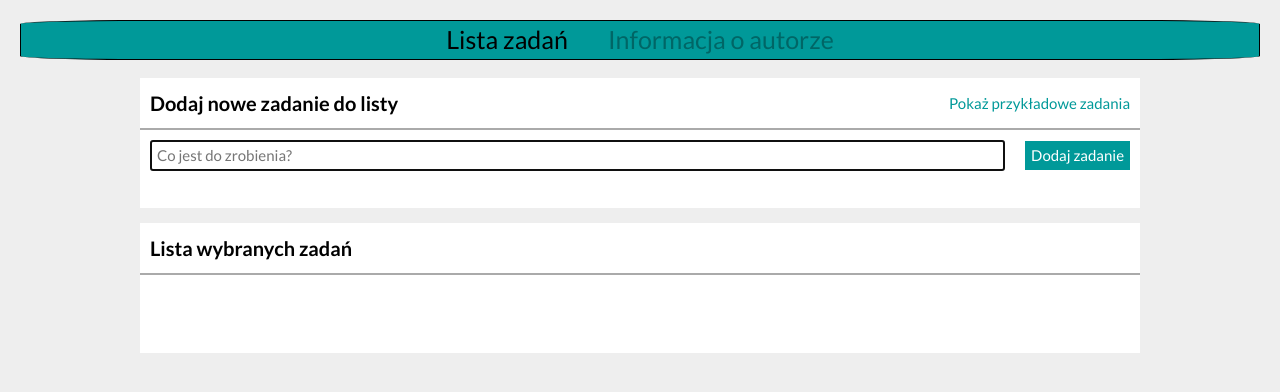
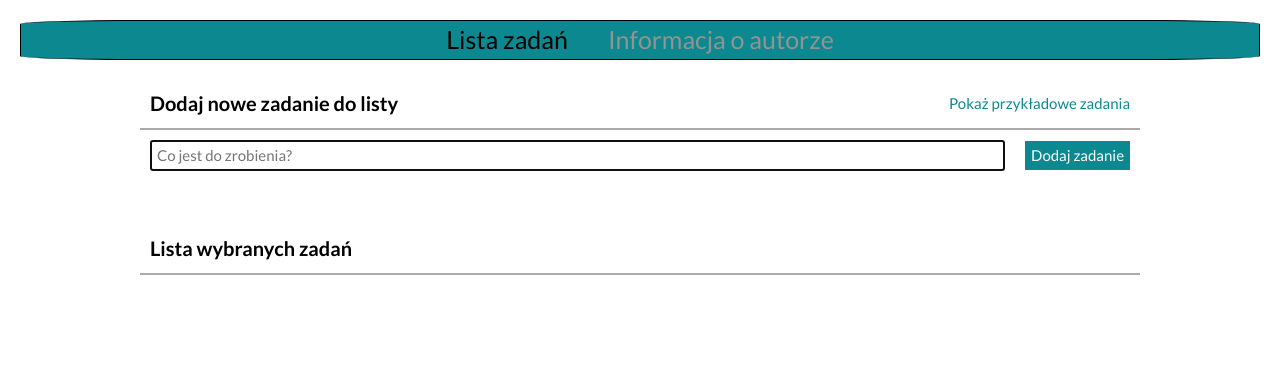
Before and after one commit to irekmiernik/tasks-list-redux, a React (Create React App) app: page /#/zadania in a window 1280 px wide. Shown: the top 392 px of the page. Built offline with nearby package versions, Linux system fonts and the light colour scheme.

Commit message:
Adding theme object to define colors for application

```diff
--- a/src/GlobalStyle.js
+++ b/src/GlobalStyle.js
@@ -7,7 +7,7 @@ export const GlobalStyle = createGlobalStyle`
       font-size: 15px;
       padding: 20px;
       max-width: 100%;
-      background-color: #eee;
+      background: ${({ theme }) => theme.color.white};
       overflow-wrap: anywhere;
     }
 `;
--- a/src/index.js
+++ b/src/index.js
@@ -1,18 +1,22 @@
 import React from 'react';
 import ReactDOM from 'react-dom/client';
 import { Provider } from 'react-redux';
+import { ThemeProvider } from 'styled-components';
 import { GlobalStyle } from './GlobalStyle';
 import App from './App';
 import store from './store';
 import reportWebVitals from './reportWebVitals';
+import { theme } from "./theme";
 
 const root = ReactDOM.createRoot(document.getElementById('root'));
 root.render(
   <React.StrictMode>
-    <Provider store={store}>
-      <GlobalStyle />
-      <App />
-    </Provider>
+    <ThemeProvider theme={theme}>
+      <Provider store={store}>
+        <GlobalStyle />
+        <App />
+      </Provider>
+    </ThemeProvider>
   </React.StrictMode>
 );
 
--- a/src/styled.js
+++ b/src/styled.js
@@ -2,11 +2,11 @@ import styled, { css } from "styled-components";
 import { NavLink, Link } from "react-router-dom";
 
 export const StyledLink = styled(Link)`
-    color: #000;
+    color: ${({ theme }) => theme.color.black};
     text-decoration-line: none;
 
     &:hover {
-        background-color: #00000055;
+        background-color: ${({ theme }) => theme.color.stack};
     };
 `;
 
@@ -15,15 +15,15 @@ export const StyledNavLink = styled(NavLink).attrs(() => ({
     activeClassName,
 }))`
     margin: 20px;
-    color: #00000055;
+    color: ${({ theme }) => theme.color.stack};
     text-decoration-line: none;
 
     &.${activeClassName} {
-        color: #000;
+        color: ${({ theme }) => theme.color.black};
     };
 
     &:hover {
-        background-color: #fff;
+        background-color: ${({ theme }) => theme.color.white};
     };
 `;
 
@@ -33,7 +33,7 @@ export const StyledH1 = styled.h1`
 `;
 
 export const StyledSection = styled.section`
-    background-color: #fff;
+    background-color: ${({ theme }) => theme.color.white};
     max-width: 1000px;
     min-height: 130px;
     margin: 0 auto;
@@ -86,57 +86,57 @@ export const StyledInput = styled.input`
 
 export const StyledButton = styled.button`
     flex: 0 0 auto;
-    color: #fff;
-    background-color: hsl(180, 100%, 30%);
+    color: ${({ theme }) => theme.color.white};
+    background-color: ${({ theme }) => theme.color.persianGreen};
     border-style: none;
     margin: 10px;
     padding: 6px;
     transition: 1s;
 
     &:hover {
-        background-color: hsl(180, 100%, 40%);
+        background-color: ${({ theme }) => theme.color.robinEggBlue};
         transform: scale(1.1);
     };
 
     ${({ $header }) => $header && css`
-        color: hsl(180, 100%, 30%);
-        background-color: #fff;
+        color: ${({ theme }) => theme.color.persianGreen};
+        background-color: ${({ theme }) => theme.color.white};
         padding: 0px;
         transition: 1s;
 
     &:hover {
-        color: hsl(180, 100%, 50%);
-        background-color: #fff;
+        color: ${({ theme }) => theme.color.aqua};
+        background-color: ${({ theme }) => theme.color.white};
         transform: scale(1.1);
     }
 
     &:disabled {
-        color: #aaa;
+        color: ${({ theme }) => theme.color.silverChalice};
     }
     `};
 
     ${({ $done }) => $done && css`
-        background-color: hsl(120, 100%, 30%);
+        background-color: ${({ theme }) => theme.color.limade};
         border-style: none;
         min-width: 27px;
         min-height: 27px;
         transition: 1s;
 
     &:hover {
-        background-color: hsl(120, 100%, 60%);
+        background-color: ${({ theme }) => theme.color.harlequin};
         transform: scale(1.1);
     }
     `};
 
     ${({ $delete }) => $delete && css`
-        background-color: hsl(0, 100%, 60%);
+        background-color: ${({ theme }) => theme.color.redOrange};
         border-style: none;
         min-width: 27px;
         min-height: 27px;
         transition: 1s;
 
     &:hover {
-        background-color: hsl(0, 100%, 70%);
+        background-color: ${({ theme }) => theme.color.bitterSweet};
         transform: scale(1.1);
     }
     `};
@@ -148,7 +148,7 @@ export const StyledUl = styled.ul`
     padding-left: 0px;
 
     ${({ $pages }) => $pages && css`
-        background-color: hsl(180, 100%, 30%);
+        background-color: ${({ theme }) => theme.color.persianGreen};
         padding: 0px;
         border: 1px solid black;
         border-radius: 10%;
--- /dev/null
+++ b/src/theme.js
@@ -0,0 +1,18 @@
+export const theme = {
+  color: {
+    white: "#FFFFFF",
+    gossip: "#BAFAA3",
+    persianGreen: "#0C8990",
+    robinEggBlue: "#00CCCC",
+    aqua: "#00ffff",
+    silverChalice: "#AAAAAA",
+    harlequin: "#33FF33",
+    limade: "#2F9900",
+    bitterSweet: "#FF6666",
+    redOrange: "#FF3333",
+    gallery: "#EEEEEE",
+    stack: "#91948F",
+    black: "#000000",
+
+  },
+};
```
